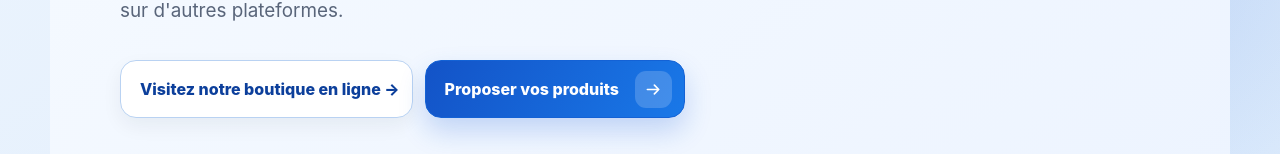
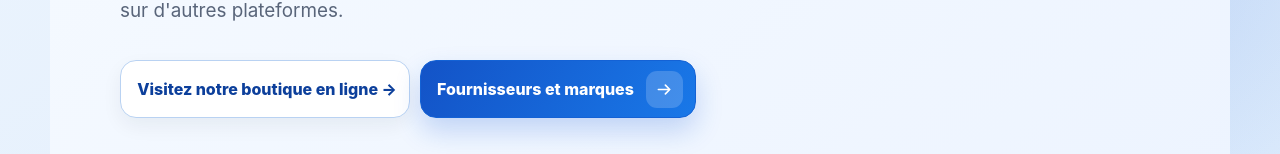
Before and after one commit to distributionruby/distributionruby.ca, a plain HTML site: page index.html in a window 1280 px wide. Shown: the part 646-800 px from the top of the page. Drawn offline with Linux system fonts and the light colour scheme.

Commit message:
Bouton « Fournisseurs et marques » et boutons du haut alignés
Co-Authored-By: Claude Opus 5.5 <noreply@anthropic.com>
Claude-Session: https://claude.ai/code/session_01D5bTU1ZZKjGGEdGSwjhfa7

```diff
--- a/index.html
+++ b/index.html
@@ -9,7 +9,7 @@
   <link rel="icon" type="image/png" href="/favicon-32.png?v=1" sizes="32x32">
   <link rel="apple-touch-icon" href="/favicon-192.png?v=1">
   <link href="https://fonts.googleapis.com/css2?family=Allura&display=swap" rel="stylesheet">
-  <link rel="stylesheet" href="styles.css?v=20261126f">
+  <link rel="stylesheet" href="styles.css?v=20261126g">
   <script type="application/ld+json">
   {
     "@context": "https://schema.org",
@@ -59,7 +59,7 @@
             <span data-i18n="heroShop">Visitez notre boutique en ligne →</span>
           </a>
           <a class="button button-primary" href="#partenaires">
-            <span data-i18n="heroProducts">Proposer vos produits</span>
+            <span data-i18n="heroProducts">Fournisseurs et marques</span>
             <span class="button-symbol" aria-hidden="true"><svg viewBox="0 0 24 24" fill="none" stroke="currentColor" stroke-width="1.9" stroke-linecap="round" stroke-linejoin="round"><path d="M5 12h13m-5-5 5 5-5 5"/></svg></span>
           </a>
         </div>
@@ -169,6 +169,6 @@
         <span aria-hidden="true">|</span>
         <button class="language-button" type="button" data-language="en" aria-pressed="false">EN</button>
       </div></div></footer>
-  <script src="script.js?v=20261126f"></script>
+  <script src="script.js?v=20261126g"></script>
 </body>
 </html>
--- a/script.js
+++ b/script.js
@@ -24,7 +24,7 @@ const translations = {
     heroIntro: 'Distribution Ruby sélectionne et vend au détail des produits de qualité au Canada, sur Amazon.ca, dans sa boutique en ligne et sur d\'autres plateformes.',
     heroContact: 'Communiquer avec nous',
     heroShop: 'Visitez notre boutique en ligne →',
-    heroProducts: 'Proposer vos produits',
+    heroProducts: 'Fournisseurs et marques',
     heroValues: 'Fiabilité <span>•</span> Sélection <span>•</span> Service',
     aboutEyebrow: 'À propos',
     aboutTitle: 'Une vente en ligne simple, sérieuse et attentive',
@@ -109,7 +109,7 @@ const translations = {
     heroIntro: 'Distribution Ruby selects and sells quality products at retail across Canada, on Amazon.ca, in its online store and on other platforms.',
     heroContact: 'Contact us',
     heroShop: 'Visit our online store →',
-    heroProducts: 'Submit your products',
+    heroProducts: 'Suppliers and brands',
     heroValues: 'Reliability <span>•</span> Selection <span>•</span> Service',
     aboutEyebrow: 'About us',
     aboutTitle: 'Simple, reliable and attentive online retail',
--- a/styles.css
+++ b/styles.css
@@ -351,3 +351,4 @@ footer { min-height: 86px; padding: 22px max(20px, calc((100% - 1180px)/2)); dis
 .contact-place{margin:18px 0 0!important;display:flex;align-items:center;gap:8px;color:var(--muted);font-size:.95rem!important;}
 .contact-place svg{width:18px;height:18px;color:var(--blue);}
 .contact > div > p[data-i18n="contactText"]{margin:0;color:var(--muted);font-size:1.07rem;}
+@media (min-width:521px){.hero-actions{gap:10px}.hero-actions .button{flex:1 1 0;justify-content:center;padding-left:16px;gap:12px;white-space:nowrap}.hero-actions .button-secondary{flex-basis:auto}}
```
